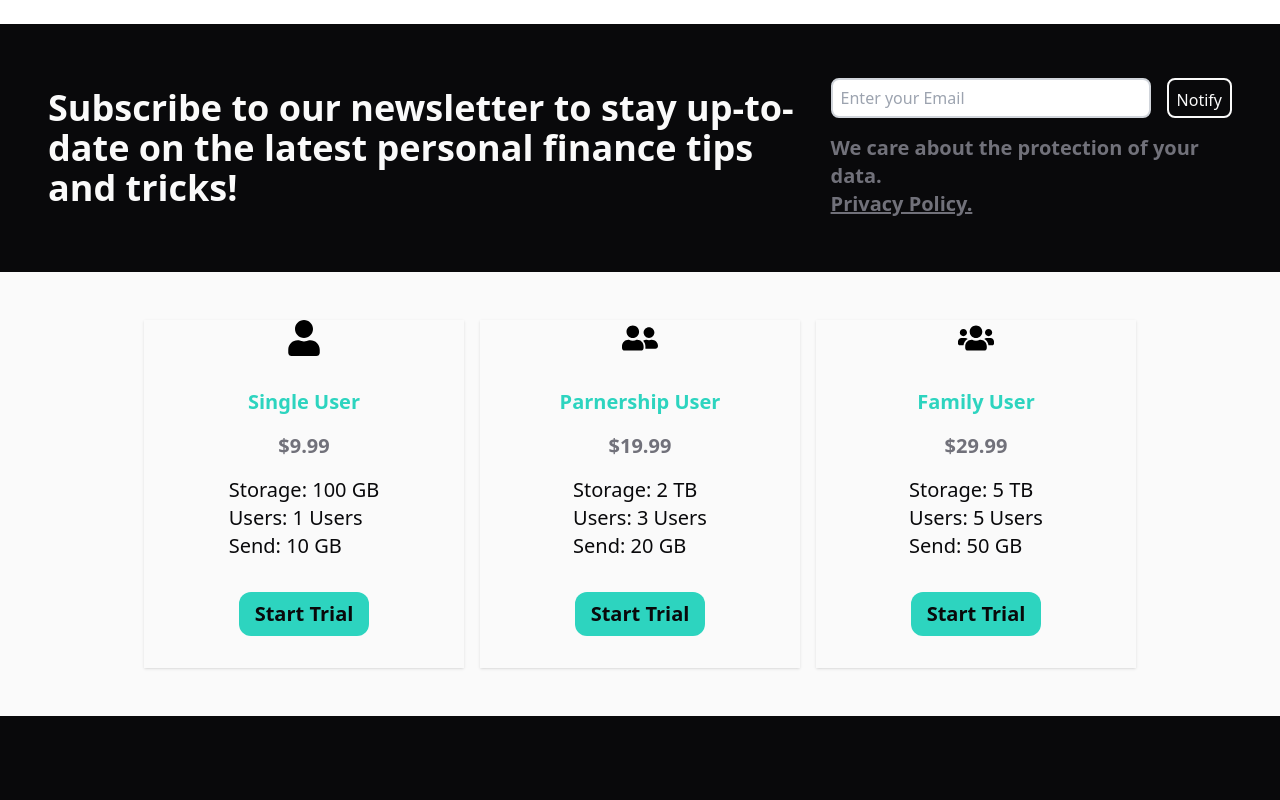
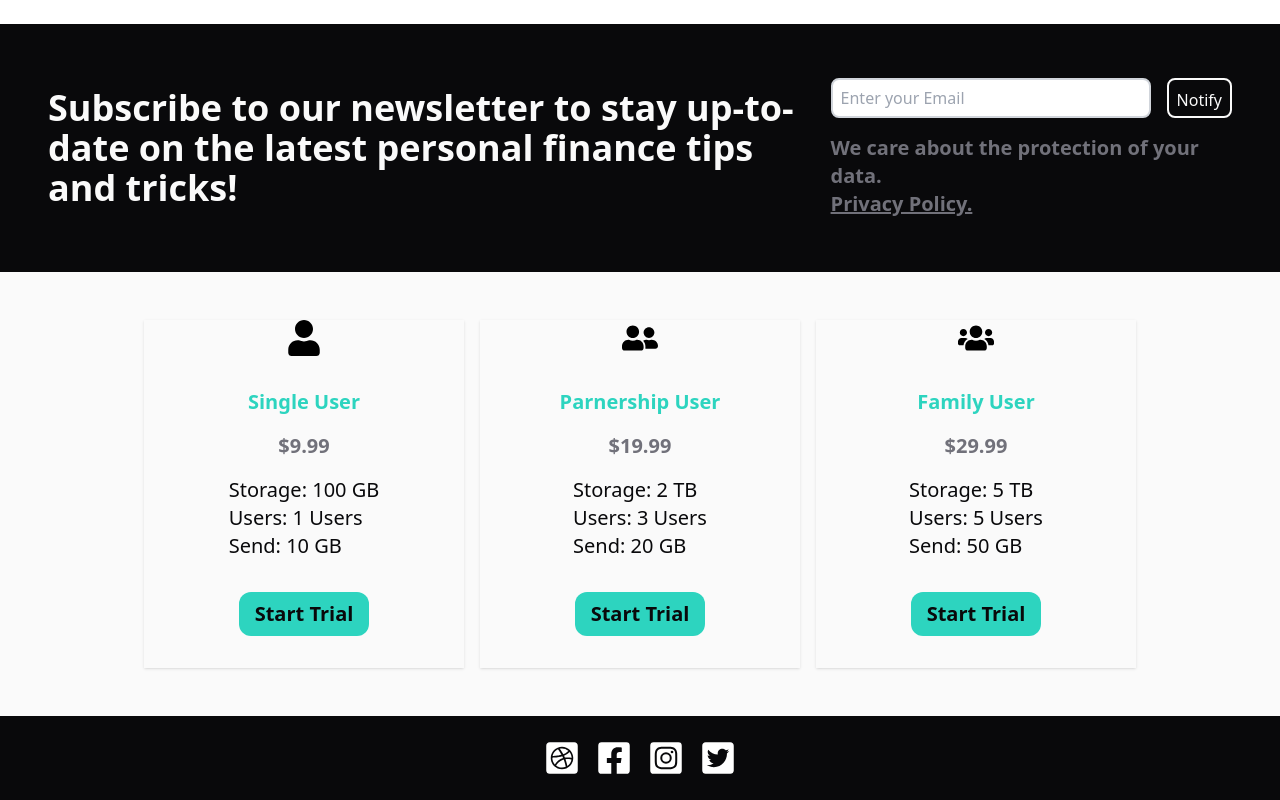
Before and after one commit to Zhoie/page-design-practice, a Next.js app: page /finance in a window 1280 px wide. Shown: the part 1520-2320 px from the top of the page. Before the commit the page ends 2236 px from the top, so only its background shows below. Built offline with nearby package versions, Linux system fonts and the light colour scheme.

Commit message:
Add: footer icons

```diff
--- /dev/null
+++ b/src/components/financePage/Footer.tsx
@@ -0,0 +1,36 @@
+import React from 'react'
+import { FaDribbbleSquare, FaFacebookSquare, FaInstagramSquare, FaTwitterSquare } from 'react-icons/fa'
+
+const styles = {
+    container: 'py-6 text-white',
+    iconContainer: 'flex justify-center gap-4',
+    icon:'flex justify-center gap-4 text-4xl cursor-pointer hover:scale-110 duration-300 ease-in-out transform'
+}
+
+const icons = {
+    dribbble: <FaDribbbleSquare />,
+    facebook: <FaFacebookSquare />,
+    instagram: <FaInstagramSquare />,
+    twitter: <FaTwitterSquare />,
+
+}
+
+export default function Footer() {
+    return (
+        <div className={styles.container}>
+            <div className={styles.iconContainer}>
+
+            {Object.entries(icons).map((icon,index)=>(
+
+
+                <div className={styles.icon} key={index}>
+
+                    {icon[1]}
+                </div>
+            ))}
+
+
+            </div>
+        </div>
+    )
+}
--- a/src/pages/finance.tsx
+++ b/src/pages/finance.tsx
@@ -4,6 +4,7 @@ import Hero from '@/components/financePage/Hero'
 import Analytics from '@/components/financePage/Analytics'
 import Newsletter from '@/components/financePage/Newsletter'
 import Subscribe from '@/components/financePage/Subscribe'
+import Footer from '@/components/financePage/Footer'
 
 export default function finance() {
   return (
@@ -13,6 +14,7 @@ export default function finance() {
         <Analytics />
         <Newsletter />
         <Subscribe />
+        <Footer />
     </div>
   )
 }
--- a/src/pages/index.tsx
+++ b/src/pages/index.tsx
@@ -31,8 +31,7 @@ export default function Home() {
       <ol className={styles.ul}>
         <li>
           <p className='cursor-pointer' onClick={handlerRouterClick}>Finance</p>
-          <iframe src='./finance' title='finance' width="100%"
-        height="200px" ></iframe>
+
         </li>
 
       </ol>
```
